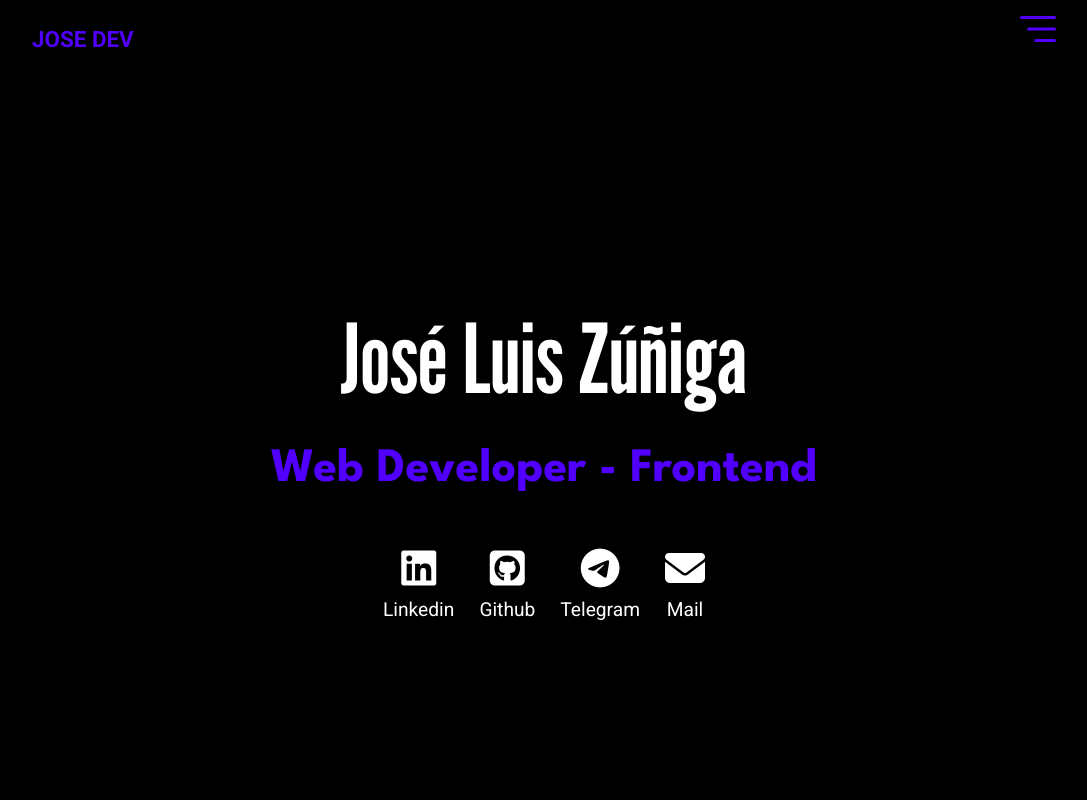
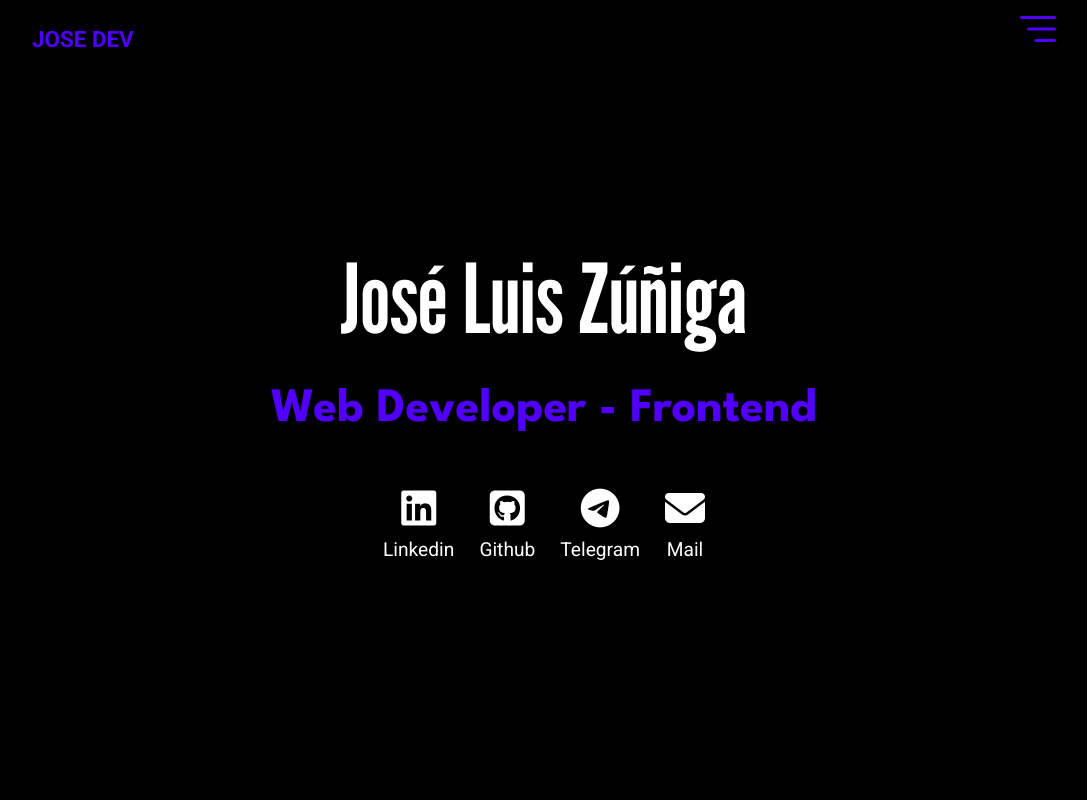
Before and after one commit to joseluis1061/portafolio-2024, an Angular app: page / in a window 1280 px wide. Shown: the top 800 px of the page, without its empty margins (96-1183 px from the left). Built offline with nearby package versions, Linux system fonts and the light colour scheme.

Commit message:
Se agrega mandatory end para hacer el flujo ajustable solo al finalizar la pagina

```diff
--- a/src/app/webside/pages/contact/contact.component.scss
+++ b/src/app/webside/pages/contact/contact.component.scss
@@ -34,8 +34,7 @@
     align-items: center;
     gap: 1em;
 
-
-
+    margin-top: 25px;
     &__item{
       width: 100%;
     }
@@ -43,6 +42,7 @@
       width: 80px;
       align-self: flex-start;
       color: white;
+      margin: 15px 0;
     }
     &__input,
     &__textarea{
--- a/src/app/webside/pages/home/home.component.scss
+++ b/src/app/webside/pages/home/home.component.scss
@@ -7,6 +7,7 @@
   justify-content: center;
   align-items: center;
   position: relative;
+  padding: 0;
   &-container{
     width: 100%;
     height: 100vh;
--- a/src/styles.scss
+++ b/src/styles.scss
@@ -22,16 +22,17 @@
   box-sizing: inherit;
 }
 html{
-  scroll-snap-type: y mandatory;
   scroll-behavior: smooth;
 }
 body{
   box-sizing: border-box;
-  height: 100%;
+  height: 100vh;
   width: 100%;
   font-family: "League Spartan", sans-serif;
   font-optical-sizing: auto;
   font-style: normal;
+  scroll-snap-type: y mandatory;
+  overflow-y: scroll;
 }
 
 h1{
@@ -105,8 +106,11 @@ li{
 }
 section {
   position: relative;
+  padding-top: 80px;
+  /* Aligns the snap position to the start on the x-axis */
   scroll-snap-align: start;
-  padding-top: 80px;
+  /* Ensures scrolling always stops at this snap point */
+  scroll-snap-stop: always;
 }
 @media (min-width: 768px) {
   section {
```
